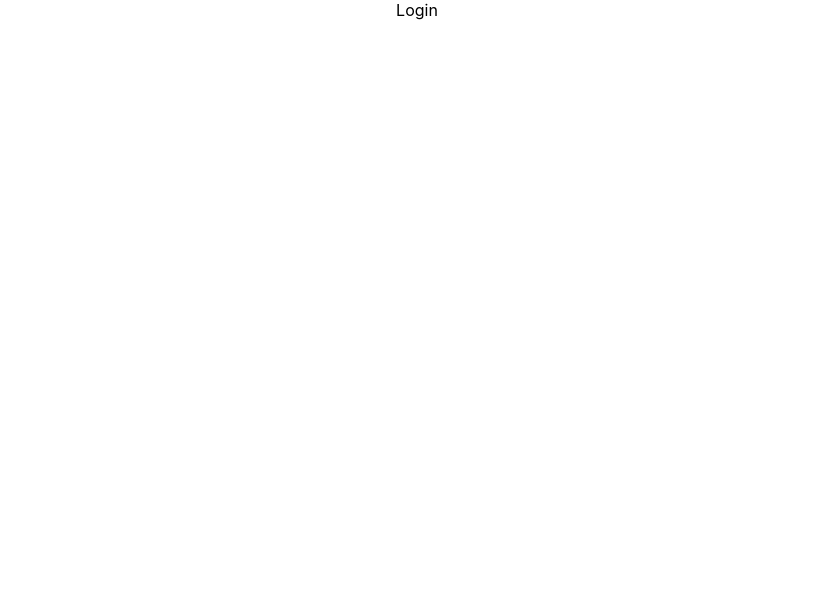
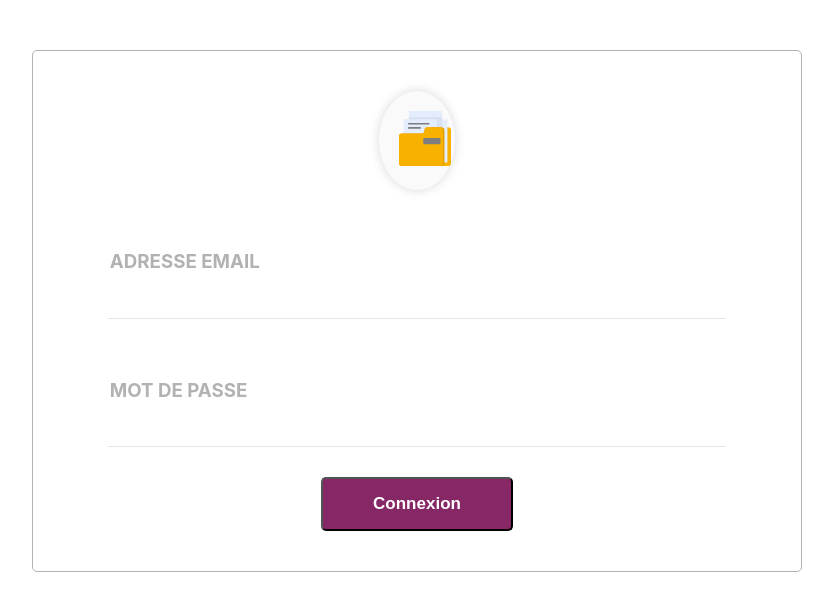
Before and after one commit to SemaineRush/WebApp, a React (Create React App) app: page /login in a window 1280 px wide. Shown: the top 610 px of the page, without its empty margins (223-1056 px from the left). Built offline with nearby package versions, Linux system fonts and the light colour scheme.

Commit message:
register and login

```diff
--- /dev/null
+++ b/src/Assets/register.css
@@ -0,0 +1,45 @@
+.form_container{
+    border: 1px solid #B2B2B2;
+    border-radius: 5px;
+    width: 60vw;
+    margin: auto;
+    padding: 40px 0px;
+    margin-top: 50px;
+}
+
+.form_button{
+    margin-top: 30px;
+    background-color: #862766;
+    padding: 15px 50px;
+    color: #fff;
+    font-size: 17px;
+    font-weight: bold;
+    border-radius: 5px;
+}
+
+.form_input{
+    width: 80%;
+    height: 3vh;
+    border: none;
+    border-bottom: 1px solid #E6E6E6;
+}
+
+.form_line h3{
+    color: #B2B2B2;
+    text-align: start;
+    padding-left: 10%;
+    margin-top: 60px;
+}
+
+.img_frame{
+    background-color: #FAFAFA;
+    border-radius: 50%;
+    max-height: 10%;
+    max-width: 10%;
+    margin: auto;
+    box-shadow: 0px 0px 11px 0px rgba(217,217,217,1);
+}
+
+.img_frame img{
+    padding: 20px;
+}
--- a/src/Components/LogIn.js
+++ b/src/Components/LogIn.js
@@ -1,10 +1,19 @@
 import React, { Component } from 'react'
+import '../Assets/register.css'
+import folder from '../Assets/media/folder.svg'
 
 export default class LogIn extends Component {
     render() {
         return (
-            <div>
-                <span>Login</span>
+            <div className="form_container">
+                <div className="img_frame">
+                    <img src={folder} />
+                </div>
+                <form>
+                    <div className="form_line"><h3>ADRESSE EMAIL</h3><input placeholder="" className="form_input" /></div>
+                    <div className="form_line"><h3>MOT DE PASSE</h3><input placeholder="" className="form_input" type="password" /></div>
+                    <button className="form_button" type="submit">Connexion</button>
+                </form>
             </div>
         )
     }
--- a/src/Components/Register.js
+++ b/src/Components/Register.js
@@ -1,10 +1,22 @@
 import React, { Component } from 'react'
+import '../Assets/register.css'
+import folder from '../Assets/media/folder.svg'
 
 export default class Register extends Component {
     render() {
         return (
-            <div>
-                <span>Register</span>
+            <div className="form_container">
+                <div className="img_frame">
+                    <img src={folder} />
+                </div>
+                <form>
+                    <div className="form_line"><h3>NOM</h3><input placeholder="Votre nom" className="form_input" /></div>
+                    <div className="form_line"><h3>PRENOM</h3><input placeholder="Votre prénom" className="form_input" /></div>
+                    <div className="form_line"><h3>ADRESSE EMAIL</h3><input placeholder="" className="form_input" /></div>
+                    <div className="form_line"><h3>MOT DE PASSE</h3><input placeholder="" className="form_input" type="password" /></div>
+                    <div className="form_line"><h3>CONFIRMATION MOT DE PASSE</h3><input placeholder="" className="form_input" type="password" /></div>
+                    <button className="form_button" type="submit">SEND</button>
+                </form>
             </div>
         )
     }
```
Also changed, not shown: src/Assets/media/folder.svg (added).
